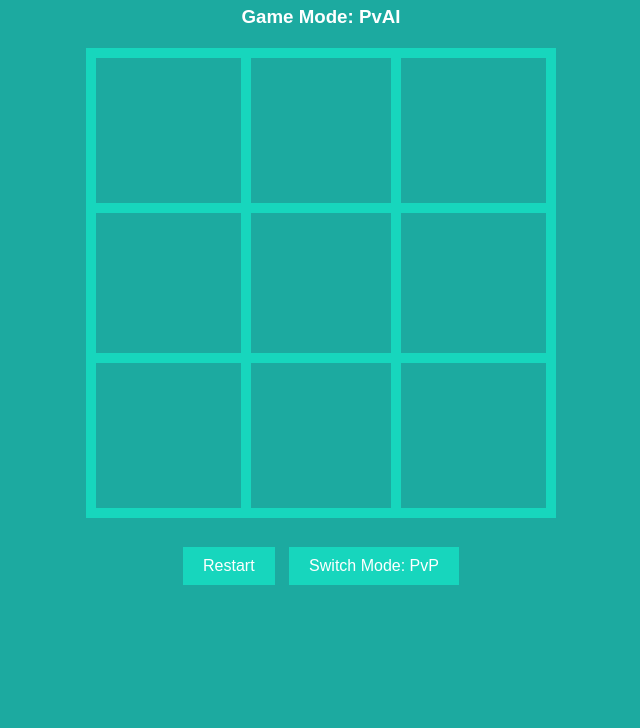
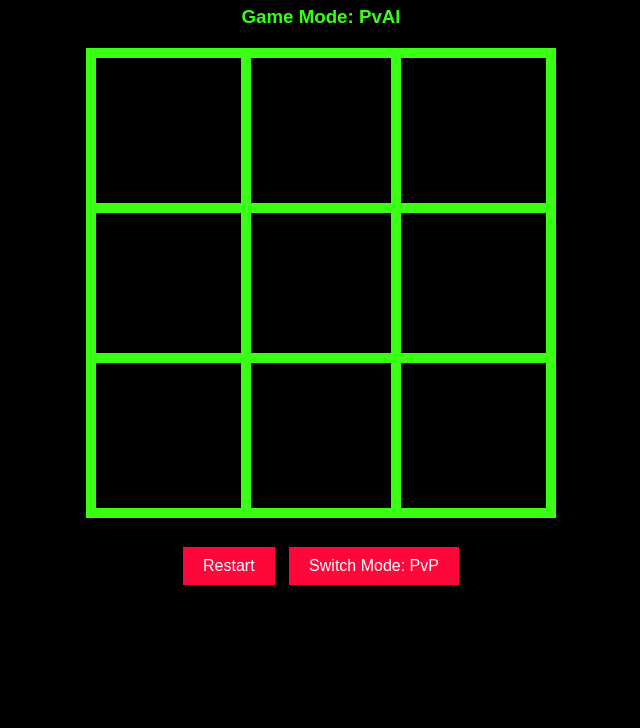
Before and after one commit to Swarnab-Code/SCT_WD_03, a plain HTML site: page index.html in a window 1280 px wide. Shown: the part 72-800 px from the top of the page, without its empty margins (319-959 px from the left). Drawn offline with Linux system fonts and the light colour scheme.

Commit message:
Color Combination Change

```diff
--- a/script.js
+++ b/script.js
@@ -11,9 +11,9 @@ const ROWS = 3;
 const COLS = 3;
 const SQUARE_SIZE = WIDTH / COLS;
 
-const LINE_COLOR = '#17d6bd';
-const CIRCLE_COLOR = '#efebe8';
-const CROSS_COLOR = '#424242';
+const LINE_COLOR = '#39FF14';
+const CIRCLE_COLOR = '#FF073A';
+const CROSS_COLOR = '#00FFFF';
 const LINE_WIDTH = 10;
 
 let board = Array.from(Array(ROWS), () => Array(COLS).fill(0)); // 0 = empty, 1 = O, 2 = X
--- a/style.css
+++ b/style.css
@@ -1,8 +1,8 @@
 body {
 	font-family: Arial, sans-serif;
 	text-align: center;
-	background-color: #1caaa0;
-	color: white;
+	background-color: #000000;
+	color: #39FF14;
 }
 
 h1 {
@@ -15,8 +15,8 @@ h1 {
 }
 
 #board {
-	border: 10px solid #17d6bd;
-	background-color: #1caaa0;
+	border: 10px solid #39FF14;
+	background-color: #000000;
 }
 
 #controls {
@@ -24,8 +24,8 @@ h1 {
 }
 
 button {
-	background-color: #17d6bd;
-	color: white;
+	background-color: #FF073A;
+	color: #FFFFFF;
 	border: none;
 	padding: 10px 20px;
 	font-size: 16px;
@@ -34,7 +34,7 @@ button {
 }
 
 button:hover {
-	background-color: #13bfa5;
+	background-color: #FF4567;
 }
 
 #winnerText {
```
